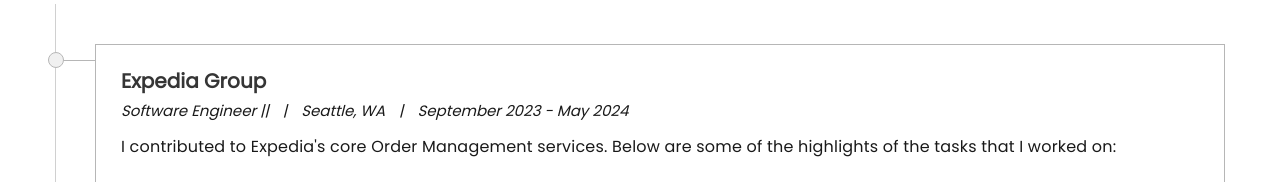
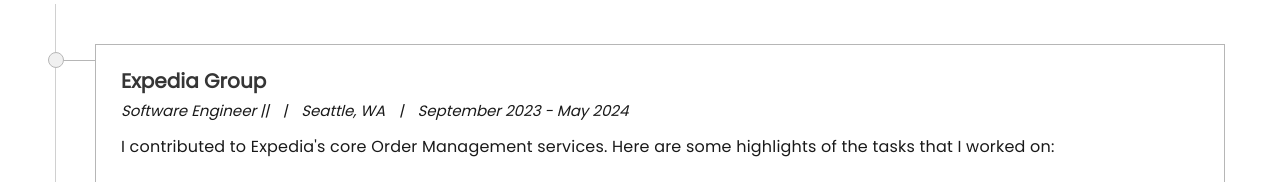
Before and after one commit to Anahita-A/Anahita-A.github.io, a website: page index.html in a window 1280 px wide. Shown: the part 1360-1542 px from the top of the page. Drawn offline with Linux system fonts and the light colour scheme.

Commit message:
update contributions

```diff
--- a/index.html
+++ b/index.html
@@ -128,7 +128,7 @@
                                <span>September 2023 - May 2024</span>
                              </em>
 
-                             <p><span>I contributed to Expedia's core Order Management services. Below are some of the highlights of the tasks that I worked on:
+                             <p><span>I contributed to Expedia's core Order Management services. Here are some highlights of the tasks that I worked on:
                               <br><br>
                               <ul style="list-style-type:disc;">
                                  <li> Have you ever used Expedia's Virtual Chat Agent? My team and I added a feature so that it would show the cancellation fee/penalty of a Refund, to avoid customer's confusion.
```
